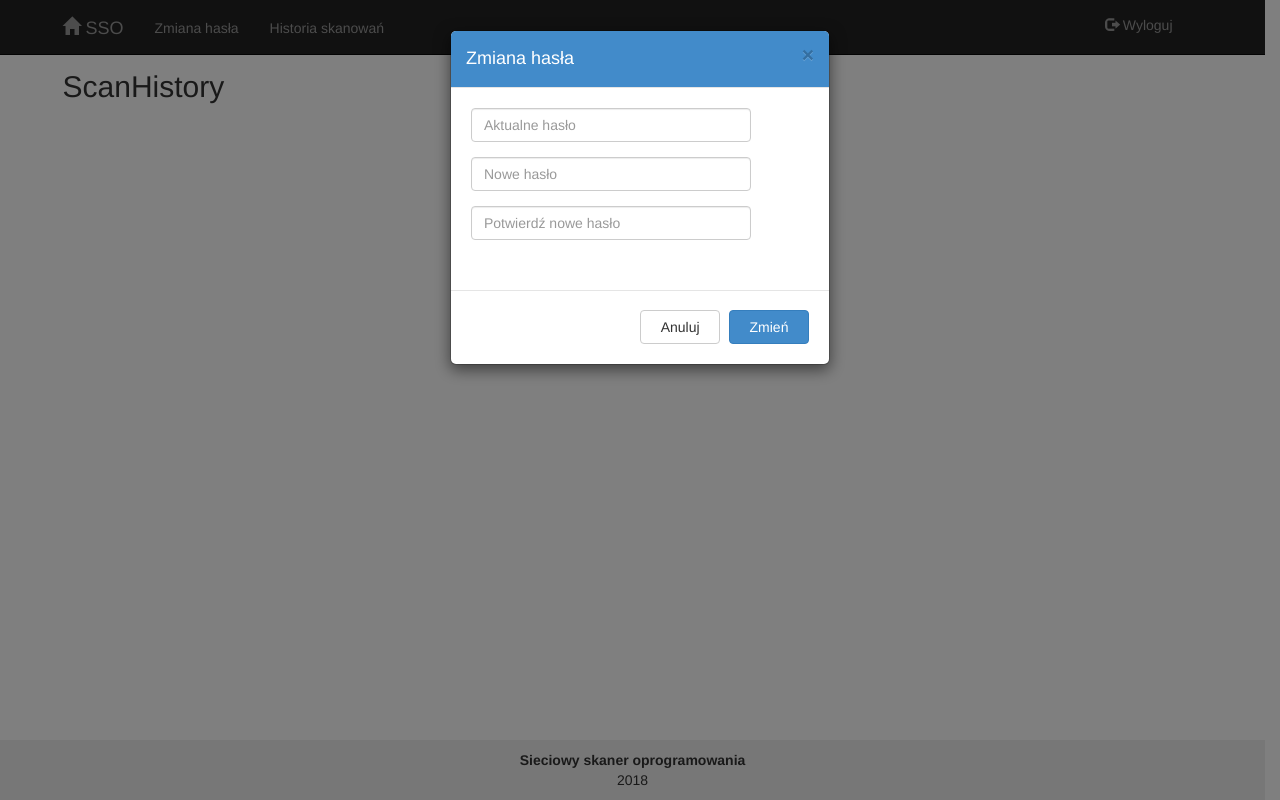
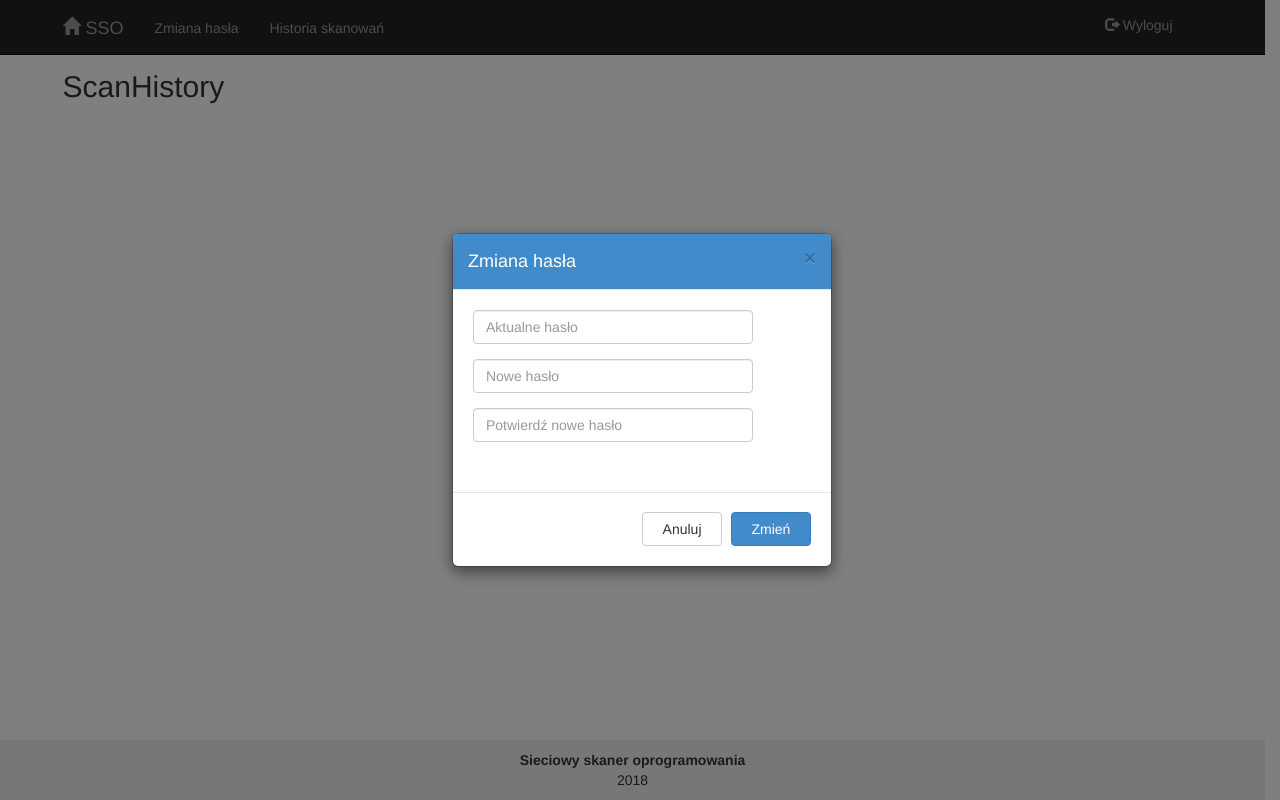
Before and after one commit to gradzka/SoftwareMonitoringSystem, an ASP.NET MVC app: page /DevMGMT/ScanHistory in a window 1280 px wide, after a click on "Zmiana hasła". Run offline with ASP.NET Core 8 and stand-ins for ASP.NET MVC 5, Linux system fonts and the light colour scheme; the visitor is signed in with stand-in values (Sample User, id 1); the project's own start-up code is not run, and a stand-in starts its controllers and pages; some libraries are stand-ins or nearby versions.

Commit message:
Centrowanie okien modalnych

```diff
--- a/SoftwareMonitoringSystem/SoftwareMonitoringSystem/Content/AdjustedSite.css
+++ b/SoftwareMonitoringSystem/SoftwareMonitoringSystem/Content/AdjustedSite.css
@@ -52,3 +52,23 @@ tr.ChBoxChecked:hover
 {
     background-color: #ff6255;
 }
+
+/*https://stackoverflow.com/a/25160044 */
+.modal {
+    text-align: center;
+}
+
+@media screen and (min-width: 768px) {
+    .modal:before {
+        display: inline-block;
+        vertical-align: middle;
+        content: " ";
+        height: 100%;
+    }
+}
+
+.modal-dialog {
+    display: inline-block;
+    text-align: left;
+    vertical-align: middle;
+}
```
